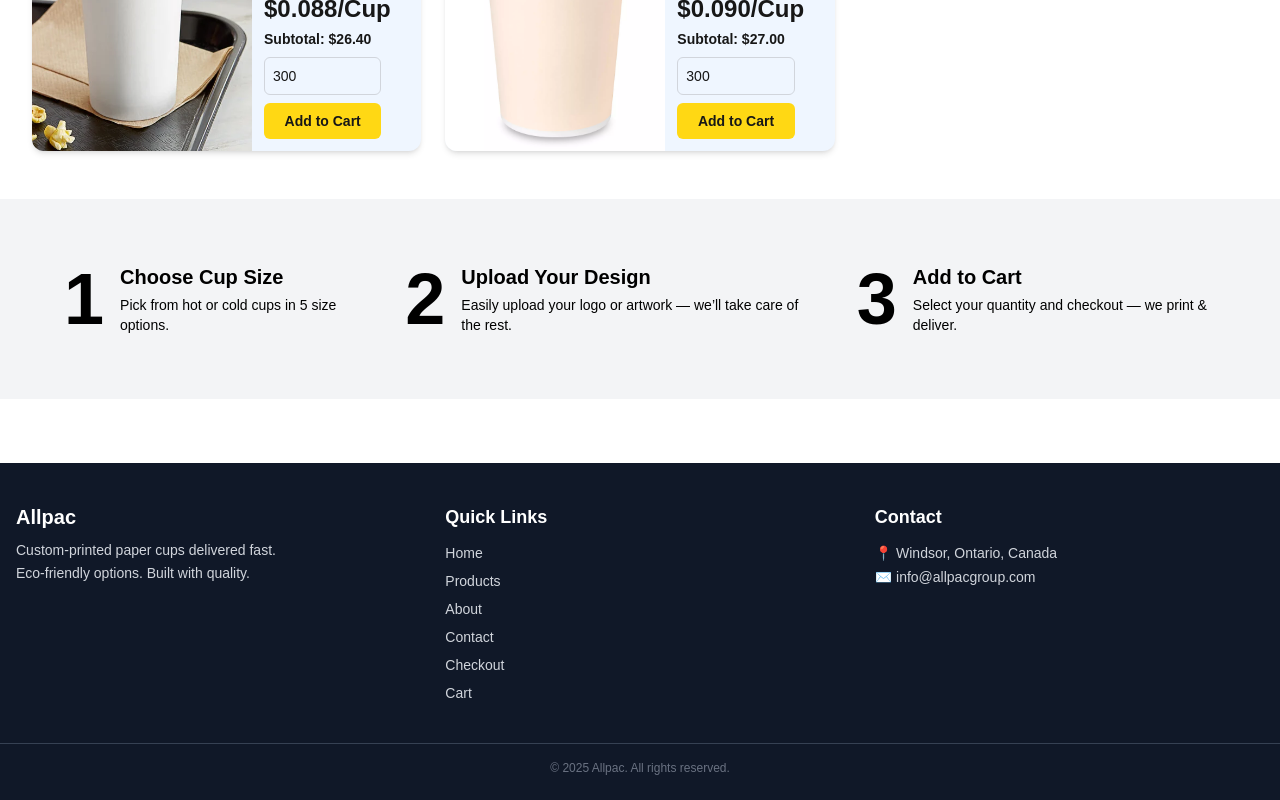
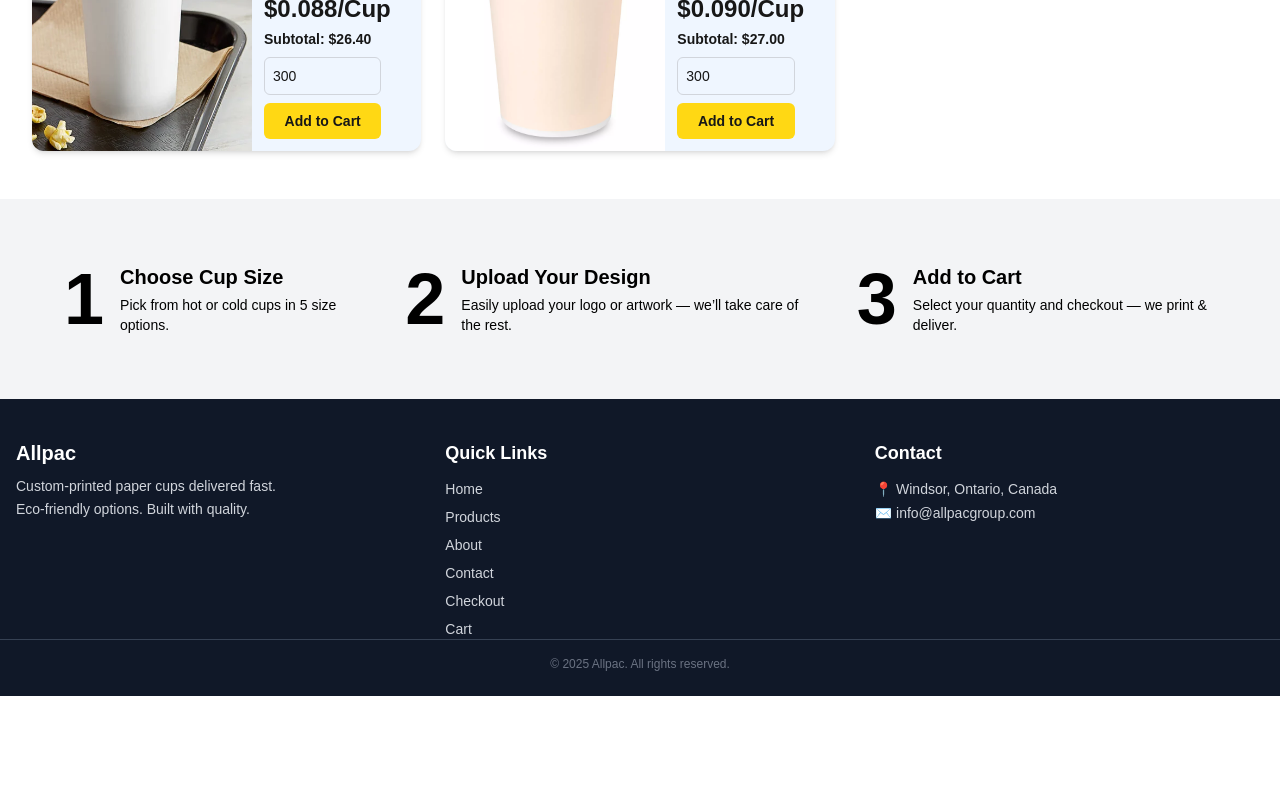
Before and after one commit to Emadedin1/allpacstore, a Next.js app in the folder frontend/: page / in a window 1280 px wide. Shown: the part 1013-1813 px from the top of the page. After the commit the page ends 1709 px from the top, so only its background shows below. Built offline with nearby package versions, Linux system fonts and the light colour scheme.

Commit message:
remove gap above Footer

```diff
--- a/frontend/src/components/layout/Footer.jsx
+++ b/frontend/src/components/layout/Footer.jsx
@@ -3,7 +3,7 @@ import Link from "next/link";
 
 export default function Footer() {
   return (
-    <footer className="bg-gray-900 text-gray-300 pt-10 pb-6 mt-16">
+    <footer className="bg-gray-900 text-gray-300 pt-10 pb-6 mt-0">
       <div className="max-w-7xl mx-auto px-4 grid grid-cols-1 sm:grid-cols-3 gap-10">
 
         {/* Logo & Tagline */}
@@ -37,7 +37,7 @@ export default function Footer() {
       </div>
 
       {/* Bottom copyright */}
-      <div className="mt-10 border-t border-gray-700 pt-4 text-center text-xs text-gray-500">
+      <div className="mt-0 border-t border-gray-700 pt-4 text-center text-xs text-gray-500">
         &copy; {new Date().getFullYear()} Allpac. All rights reserved.
       </div>
     </footer>
```
